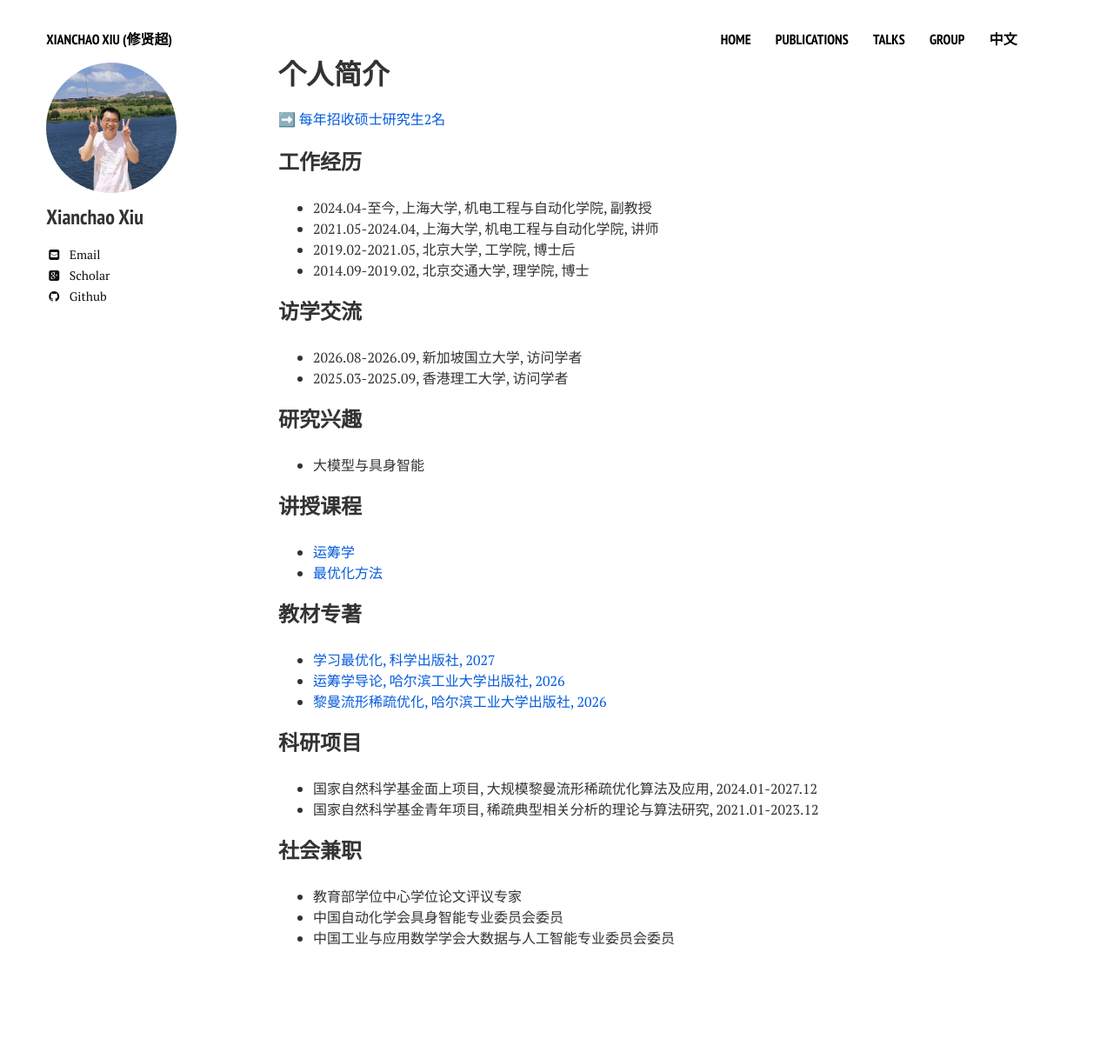
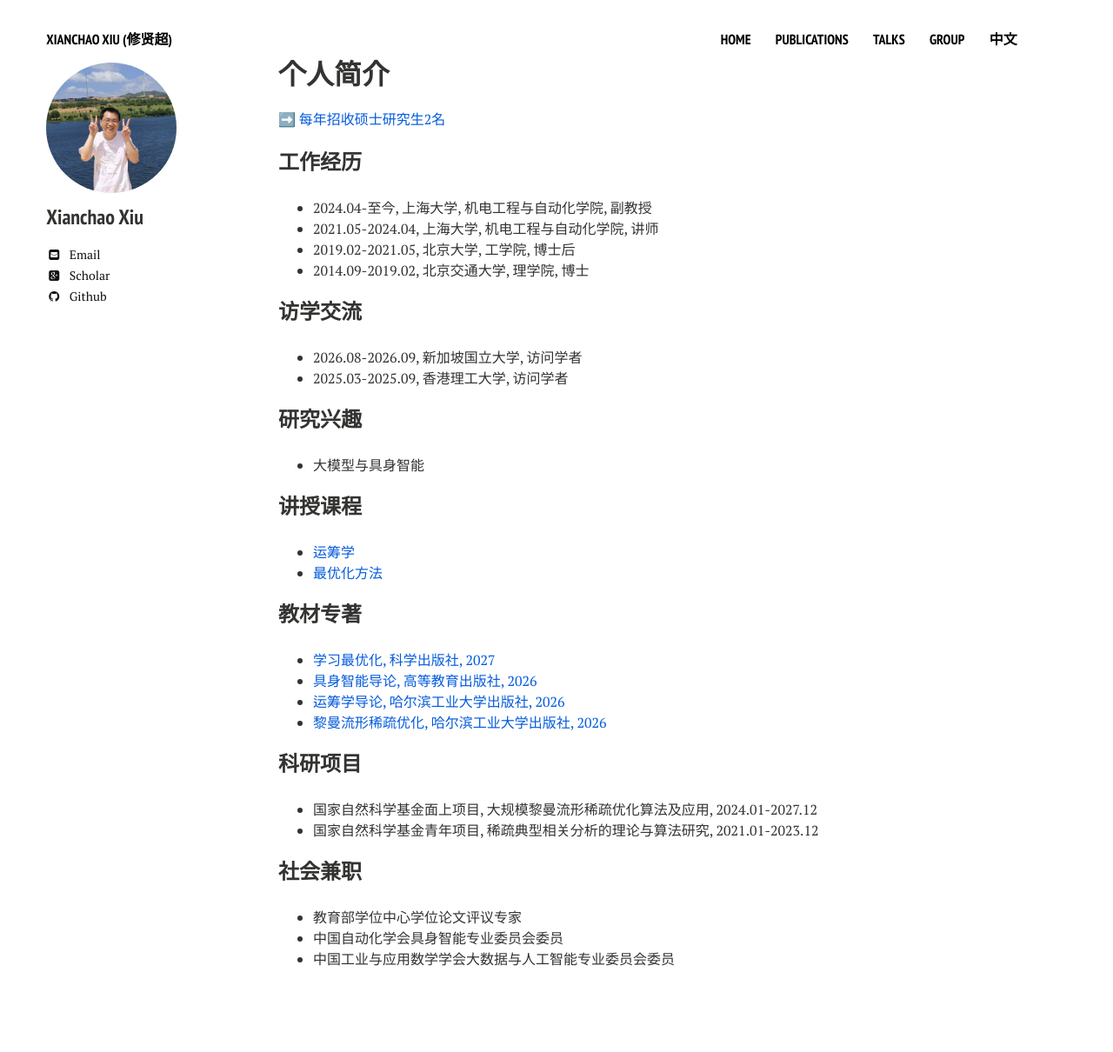
Before and after one commit to xianchaoxiu/xianchaoxiu.github.io, a Jekyll site: the page built from chinese/index.md, in a window 1280 px wide. Shown: the whole page at 87% size. Built offline with Jekyll 4.4.1, drawn with Linux system fonts in a browser that asks for light colours; nearby versions of some CDN libraries; before the commit the page ends 1186 px from its top, so only the background shows below that.

Commit message:
Update index.md

```diff
--- a/chinese/index.md
+++ b/chinese/index.md
@@ -26,14 +26,16 @@ share: false
 
 
 ### 讲授课程
-* <a href="https://xianchaoxiu.github.io/chinese/course/OR/" class="textlink" target="_blank">  运筹学 </a><br>
-* <a href="https://xianchaoxiu.github.io/chinese/course/OPT/" class="textlink" target="_blank">  最优化方法 </a><br>
+* <a href="https://xianchaoxiu.github.io/chinese/course/OR/" class="textlink" target="_blank"> 运筹学 </a><br>
+* <a href="https://xianchaoxiu.github.io/chinese/course/OPT/" class="textlink" target="_blank"> 最优化方法 </a><br>
 
 
 ### 教材专著
 * <a href="https://xianchaoxiu.github.io/chinese/book/L2O" class="textlink" target="_blank"> 学习最优化, 科学出版社, 2027 </a><br>
+* <a href="https://xianchaoxiu.github.io/chinese/book/EAI" class="textlink" target="_blank"> 具身智能导论, 高等教育出版社, 2026</a><br>
 * <a href="https://xianchaoxiu.github.io/chinese/book/OR" class="textlink" target="_blank"> 运筹学导论, 哈尔滨工业大学出版社, 2026</a><br>
 * <a href="https://xianchaoxiu.github.io/chinese/book/OPT" class="textlink" target="_blank"> 黎曼流形稀疏优化, 哈尔滨工业大学出版社, 2026</a><br>
+
 
 ### 科研项目
 * 国家自然科学基金面上项目, 大规模黎曼流形稀疏优化算法及应用, 2024.01-2027.12 <br>
```
